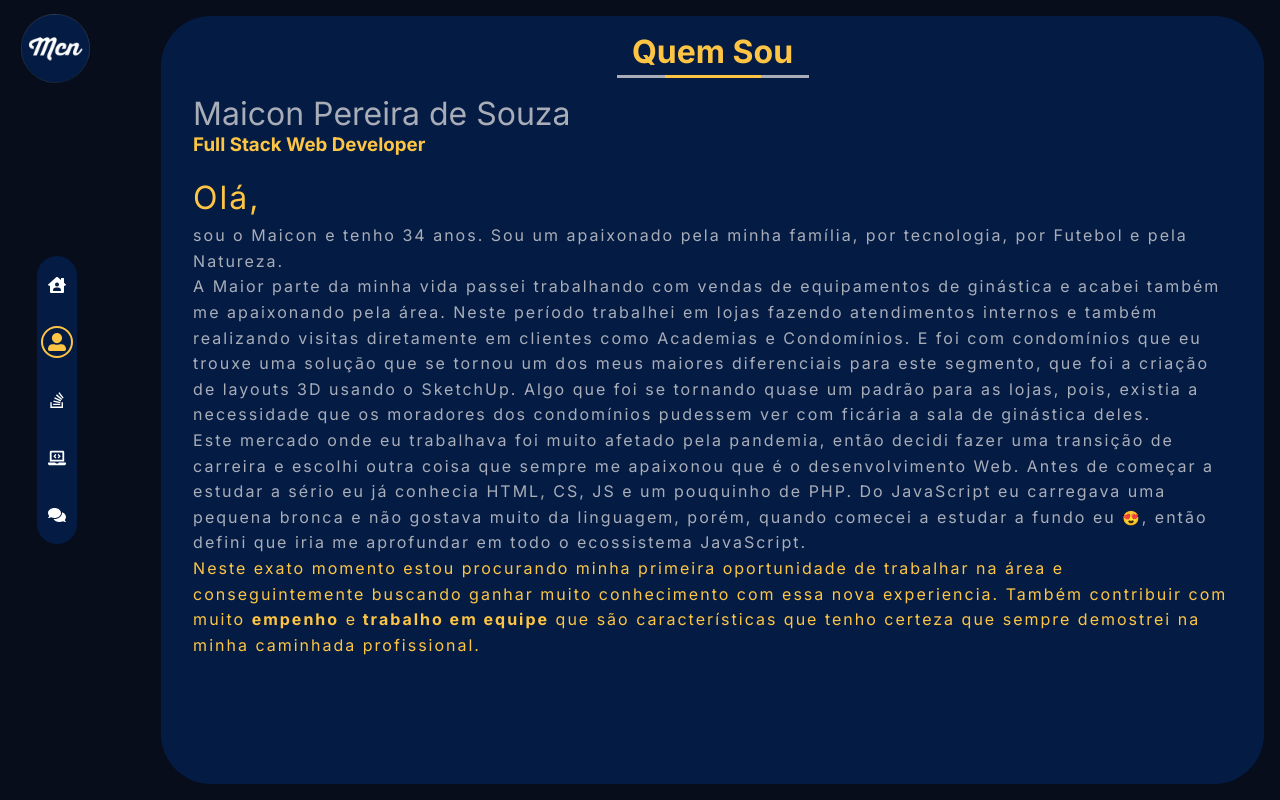
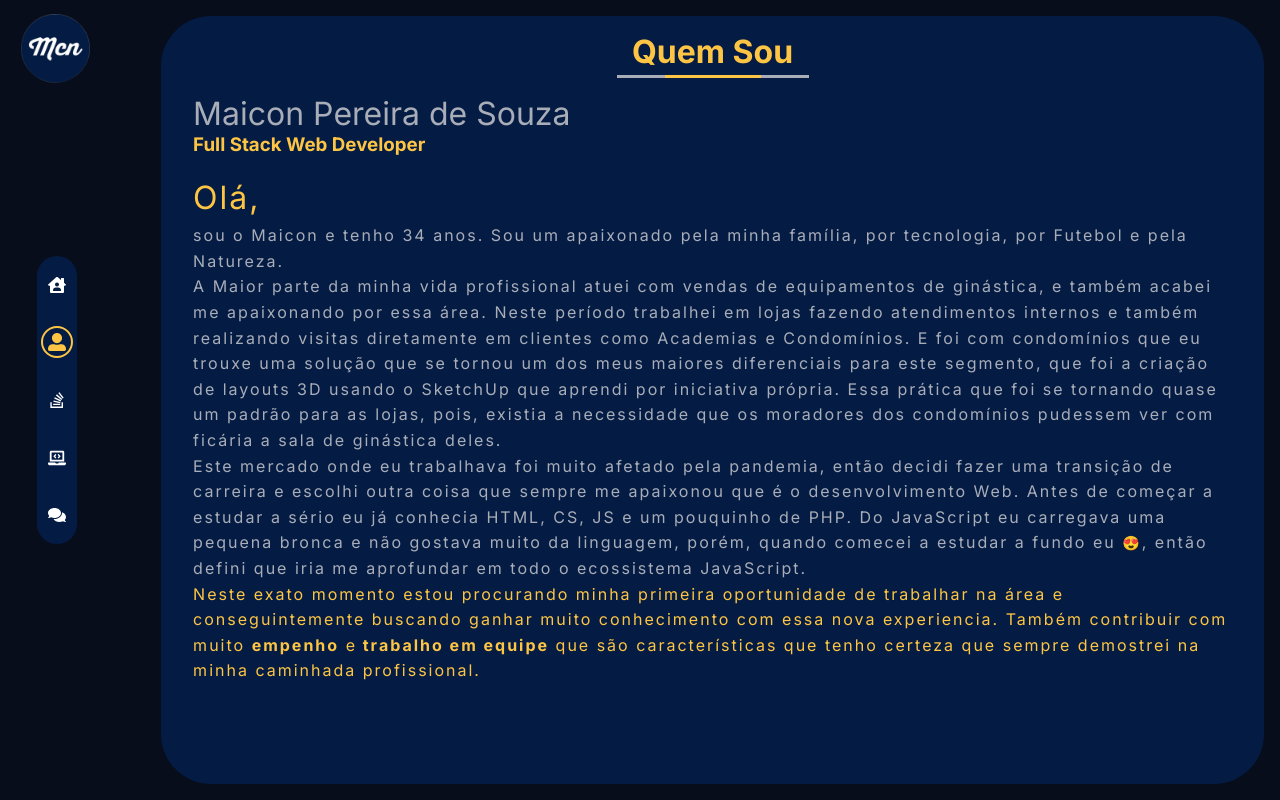
Before and after one commit to maiconDeSouza/my-portfolio, a React (Vite) app: page /about-me in a window 1280 px wide. Built offline with nearby package versions, Linux system fonts and the light colour scheme.

Commit message:
final touches for web 1.0

```diff
--- a/src/components/Main/AboutMe/AboutMe.tsx
+++ b/src/components/Main/AboutMe/AboutMe.tsx
@@ -18,14 +18,15 @@ export function AboutMe(){
                             minha família, por tecnologia, por Futebol e pela Natureza.
                         </p>
                         <p>
-                            A Maior parte da minha vida passei trabalhando com vendas de equipamentos de
-                            ginástica e acabei também me apaixonando pela área. Neste período trabalhei
-                            em lojas fazendo atendimentos internos  e também realizando visitas
-                            diretamente em clientes como Academias e Condomínios. E foi com condomínios
-                            que eu trouxe uma solução que se tornou um dos meus maiores diferenciais para
-                            este segmento, que foi a criação de layouts 3D usando o SketchUp. Algo que
-                            foi se tornando quase um padrão para as lojas, pois, existia a necessidade
-                            que os moradores dos condomínios pudessem ver com ficária a sala de ginástica
+                            A Maior parte da minha vida profissional atuei com vendas de equipamentos
+                            de ginástica, e também acabei me apaixonando por essa área. Neste período
+                            trabalhei em lojas fazendo atendimentos internos e também realizando
+                            visitas diretamente em clientes como Academias e Condomínios. E foi com
+                            condomínios que eu trouxe uma solução que se tornou um dos meus maiores
+                            diferenciais para este segmento, que foi a criação de layouts 3D usando o
+                            SketchUp que aprendi por iniciativa própria. Essa prática que foi se
+                            tornando quase um padrão para as lojas, pois, existia a necessidade que
+                            os moradores dos condomínios pudessem ver com ficária a sala de ginástica
                             deles.
                         </p>
                         <p>
--- a/src/components/Main/Contact/Contact.styles.ts
+++ b/src/components/Main/Contact/Contact.styles.ts
@@ -3,8 +3,8 @@ import bgImage  from '../../../assets/star1.gif'
 
 
 export const ContainerContact = styled.section`
-    min-height: 100%;
-    padding: 5rem;
+    height: 100%;
+    padding: 1rem;
 
     background-image: url(${bgImage});
     background-position: center;
@@ -12,11 +12,18 @@ export const ContainerContact = styled.section`
     background-size: cover;
 
     display: flex;
+    flex-direction: column;
     justify-content: center;
     align-items: center;
-    gap: 5rem;
 
-    div{
+    main{
+        flex: 1;
+        display: flex;
+        justify-content: center;
+        align-items: center;
+        gap: 5rem;
+
+        div{
             a{
                 display: flex;
                 flex-direction: column;
@@ -66,4 +73,7 @@ export const ContainerContact = styled.section`
             }
         }
     }
+    }
+
+
 `
--- a/src/components/Main/Contact/Contact.tsx
+++ b/src/components/Main/Contact/Contact.tsx
@@ -1,31 +1,35 @@
 import { ContainerContact } from "./Contact.styles";
 import { SiLinkedin, SiWhatsapp } from "react-icons/si"
 import { MdEmail } from 'react-icons/md'
+import { PageTitle } from "../PageTitle/PageTitle";
 
 export function Contact(){
     return (
         <ContainerContact className="animate__animated animate__fadeInTopLeft">
+            <PageTitle text="CONTATO" />
+            <main>
                 <div className="linkedin">
-                <a href="">
+                    <a href="https://www.linkedin.com/in/maicon-pereira-de-souza-00b437253/" target="_blank">
                         <SiLinkedin size={60}/>
                         <h4>Linkedin</h4>
                         <span>Linkedin</span>
                     </a>
                 </div>
                 <div className="email">
-                <a href="">
+                    <a href="mailto:maicon_souza09@hotmail.com" target="_blank">
                         <MdEmail size={60}/>
                         <h4>EMAIL</h4>
                         <span>maicon_souza09@hotmail.com</span>
                     </a>
                 </div>
                 <div className="tel">
-                <a href="">
+                    <a href="https://wa.me/5511959973336" target="_blank">
                         <SiWhatsapp size={60}/>
                         <h4>Chamada ou WhatsApp</h4>
                         <span>11 9 5997-3336</span>
                     </a>
                 </div>
+            </main>
         </ContainerContact>
     )
 }
--- a/src/components/Main/MyHome/MyHome.tsx
+++ b/src/components/Main/MyHome/MyHome.tsx
@@ -8,24 +8,23 @@ export function MyHome(){
             <MyImage />
              <h1>Olá, Eu sou o <span>Maicon</span></h1>
             <p>
-                Lorem ipsum dolor sit amet consectetur adipisicing elit. Totam explicabo rem
-                architecto accusamus nihil sit odio voluptates esse quas neque. Nostrum in voluptates
-                alias, quod laborum facere et maiores similique.
+                Muito Obrigado por visitar meu Portfólio! Conheça um pouco sobre mim e alguns dos
+meus            projetos.
             </p>
             <div>
                 <ul>
                     <li title="Github">
-                        <a href="" title="Github">
+                        <a href="https://github.com/maiconDeSouza" title="Github" target="_blank">
                             <SiGithub size={18} title="Github" />
                         </a>
                     </li>
                     <li title="Linkedin">
-                        <a href="" title="Linkedin">
+                        <a href="https://www.linkedin.com/in/maicon-pereira-de-souza-00b437253/" title="Linkedin" target="_blank">
                             <SiLinkedin size={18} title="Linkedin"/>
                         </a>
                     </li>
                     <li title="Instagram">
-                        <a href="" title="Linkedin">
+                        <a href="" title="Linkedin" target="_blank">
                             <SiInstagram size={18} title="Linkedin"/>
                         </a>
                     </li>
--- a/src/components/Main/MyImage/MyImage.tsx
+++ b/src/components/Main/MyImage/MyImage.tsx
@@ -1,7 +1,8 @@
 import { ContainerImage } from "./MyImage.styles";
+import  mcn from '../../../assets/mcn.jpeg'
 
 export function MyImage(){
     return (
-        <ContainerImage src="https://avatars.githubusercontent.com/u/67662178?v=4"/>
+        <ContainerImage src={mcn}/>
     )
 }
--- a/src/db/arrPortfolio.tsx
+++ b/src/db/arrPortfolio.tsx
@@ -136,8 +136,8 @@ export const arrPortfolio = [
                 nameComponent: "CSS3"
             },
             {
-                icon: <SiVuedotjs color='#42b883' size={23} />,
-                nameComponent: "VueJS"
+                icon: <SiJavascript color='#f0db4f' size={23} />,
+                nameComponent: "JavaScript"
             }
         ],
         host: [
@@ -159,10 +159,6 @@ export const arrPortfolio = [
             {
                 icon: <SiCss3 color='#264de4' size={23}/>,
                 nameComponent: "CSS3"
-            },
-            {
-                icon: <SiJavascript color='#f0db4f' size={23} />,
-                nameComponent: "JavaScript"
             },
             {
                 icon: <SiTypescript color="#007acc" size={23}/>,
--- a/src/db/tech.ts
+++ b/src/db/tech.ts
@@ -12,7 +12,7 @@ export const arrayTech = [
     {
         url: "https://raw.githubusercontent.com/devicons/devicon/master/icons/javascript/javascript-original.svg",
         nameTech: "JAVASCRIPT",
-        text: "Conhecimento bem Avançado"
+        text: "Conhecimento Avançado"
     },
     {
         url: "https://raw.githubusercontent.com/devicons/devicon/master/icons/nodejs/nodejs-original.svg",
@@ -22,7 +22,7 @@ export const arrayTech = [
     {
         url: "https://raw.githubusercontent.com/devicons/devicon/master/icons/react/react-original.svg",
         nameTech: "REACT",
-        text: "Um bom Conhecimento em ReactJS. E finalizando p Curso da Rocketseat"
+        text: "Um bom Conhecimento em ReactJS. E finalizando o Curso da Rocketseat"
     },
     {
         url: "https://raw.githubusercontent.com/devicons/devicon/master/icons/vuejs/vuejs-original.svg",
```
Also changed, not shown: src/assets/mcn.jpeg (added). Lines whose indentation alone changed are shown as unchanged.
